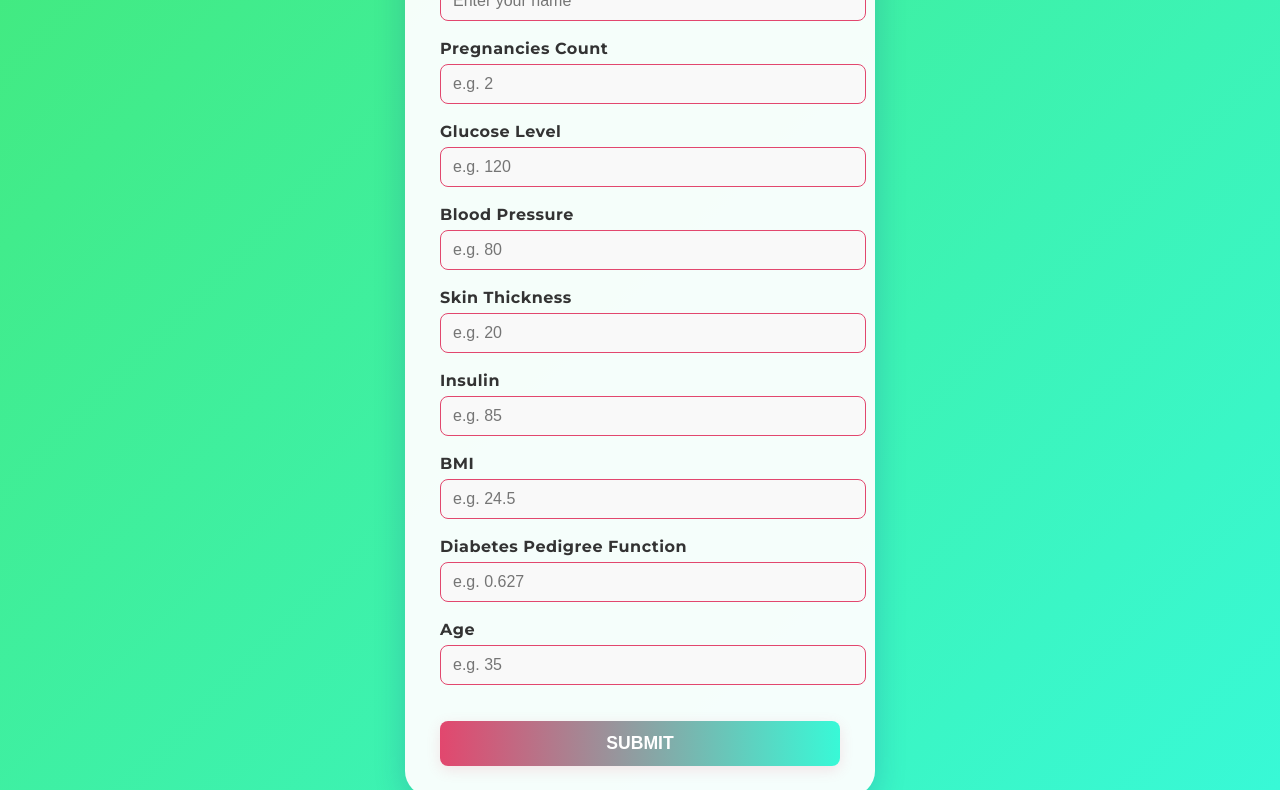
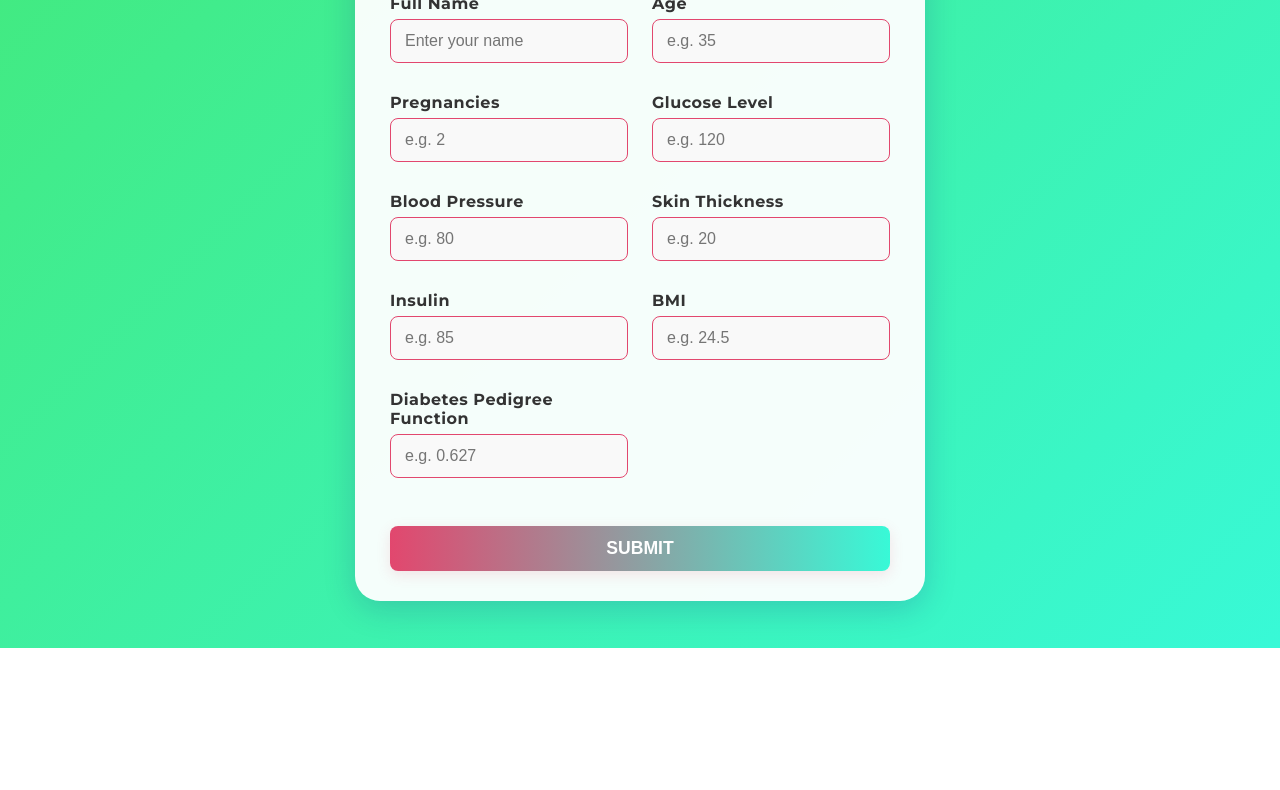
Before and after one commit to VHITMAN2025/GWING_Projects, a plain HTML site: page templates/form.html in a window 1280 px wide. Shown: the part 168-958 px from the top of the page. After the commit the page ends 816 px from the top, so only its background shows below. Drawn offline with Linux system fonts and the light colour scheme.

Commit message:
Added flask

```diff
--- a/templates/form.html
+++ b/templates/form.html
@@ -24,7 +24,7 @@
             display: flex;
             flex-direction: column;
             align-items: center;
-            width: 400px;
+            width: 500px;
         }
 
         h2 {
@@ -34,10 +34,18 @@
             font-weight: 700;
         }
 
-        .form-group {
+        .form-grid {
+            display: grid;
+            grid-template-columns: 1fr 1fr;
+            gap: 18px 24px;
             width: 100%;
             margin-bottom: 18px;
-            text-align: left;
+        }
+
+        .form-group {
+            display: flex;
+            flex-direction: column;
+            margin-bottom: 12px;
         }
 
         label {
@@ -51,13 +59,14 @@
         input[type="text"],
         input[type="number"] {
             width: 100%;
-            padding: 10px 12px;
+            padding: 12px 14px;
             border: 1.5px solid #e2476e;
             border-radius: 8px;
             font-size: 1rem;
             outline: none;
             transition: border 0.2s;
             background: #f9f9f9;
+            box-sizing: border-box;
         }
 
         input[type="text"]:focus,
@@ -86,10 +95,14 @@
             transform: translateY(-2px) scale(1.03);
         }
 
-        @media (max-width: 500px) {
+        @media (max-width: 700px) {
             .container {
                 width: 95vw;
                 padding: 25px 8vw;
+            }
+
+            .form-grid {
+                grid-template-columns: 1fr;
             }
         }
     </style>
@@ -99,41 +112,51 @@
     <form action="/predict" method="post">
         <div class="container">
             <h2>Patient Details</h2>
+            <div class="form-grid">
                 <div class="form-group">
                     <label for="name">Full Name</label>
                     <input id="name" name="name" type="text" placeholder="Enter your name" required>
                 </div>
                 <div class="form-group">
-                <label for="pregnancies">Pregnancies Count</label>
-                <input id="pregnancies" name="pregnancies" type="number" min="0" placeholder="e.g. 2" required inputmode="numeric" onwheel="this.blur()">
+                    <label for="age">Age</label>
+                    <input id="age" name="age" type="number" min="0" placeholder="e.g. 35" required inputmode="numeric"
+                        onwheel="this.blur()">
+                </div>
+                <div class="form-group">
+                    <label for="pregnancies">Pregnancies</label>
+                    <input id="pregnancies" name="pregnancies" type="number" min="0" placeholder="e.g. 2" required
+                        inputmode="numeric" onwheel="this.blur()">
                 </div>
                 <div class="form-group">
                     <label for="glucose">Glucose Level</label>
-                <input id="glucose" name="glucose" type="number" min="0" placeholder="e.g. 120" required inputmode="numeric" onwheel="this.blur()">
+                    <input id="glucose" name="glucose" type="number" min="0" placeholder="e.g. 120" required
+                        inputmode="numeric" onwheel="this.blur()">
                 </div>
                 <div class="form-group">
                     <label for="bp">Blood Pressure</label>
-                <input id="bp" name="bp" type="number" min="0" placeholder="e.g. 80" required inputmode="numeric" onwheel="this.blur()">
+                    <input id="bp" name="bp" type="number" min="0" placeholder="e.g. 80" required inputmode="numeric"
+                        onwheel="this.blur()">
                 </div>
                 <div class="form-group">
                     <label for="skin">Skin Thickness</label>
-                <input id="skin" name="skin" type="number" min="0" placeholder="e.g. 20" required inputmode="numeric" onwheel="this.blur()">
+                    <input id="skin" name="skin" type="number" min="0" placeholder="e.g. 20" required
+                        inputmode="numeric" onwheel="this.blur()">
                 </div>
                 <div class="form-group">
                     <label for="insulin">Insulin</label>
-                <input id="insulin" name="insulin" type="number" min="0" placeholder="e.g. 85" required inputmode="numeric" onwheel="this.blur()">
+                    <input id="insulin" name="insulin" type="number" min="0" placeholder="e.g. 85" required
+                        inputmode="numeric" onwheel="this.blur()">
                 </div>
                 <div class="form-group">
                     <label for="bmi">BMI</label>
-                <input id="bmi" name="bmi" type="number" step="0.1" min="0" placeholder="e.g. 24.5" required inputmode="decimal" onwheel="this.blur()">
+                    <input id="bmi" name="bmi" type="number" step="0.1" min="0" placeholder="e.g. 24.5" required
+                        inputmode="decimal" onwheel="this.blur()">
                 </div>
                 <div class="form-group">
                     <label for="dpf">Diabetes Pedigree Function</label>
-                <input id="dpf" name="dpf" type="number" step="0.01" min="0" placeholder="e.g. 0.627" required inputmode="decimal" onwheel="this.blur()">
+                    <input id="dpf" name="dpf" type="number" step="0.01" min="0" placeholder="e.g. 0.627" required
+                        inputmode="decimal" onwheel="this.blur()">
                 </div>
-            <div class="form-group">
-                <label for="age">Age</label>
-                <input id="age" name="age" type="number" min="0" placeholder="e.g. 35" required inputmode="numeric" onwheel="this.blur()">
             </div>
             <button type="submit">SUBMIT</button>
         </div>
```
Lines whose indentation alone changed are shown as unchanged.
